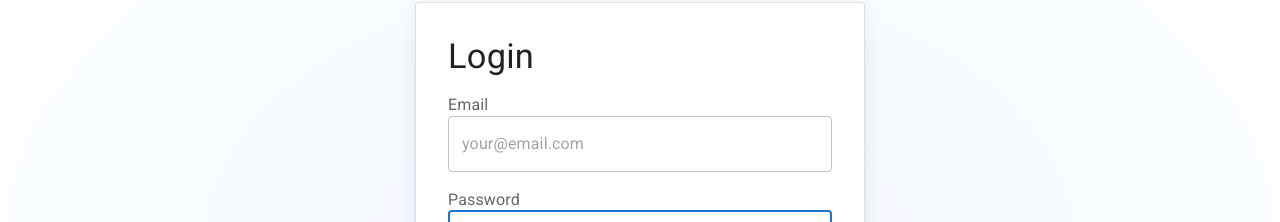
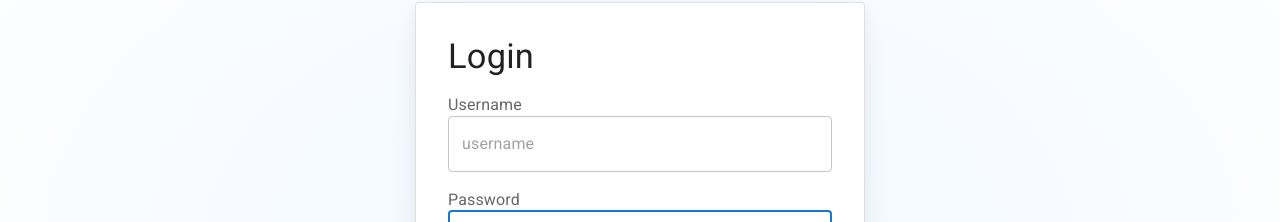
Before and after one commit to desislava-m/react-router-workshop, a React (Vite) app: page /login in a window 1280 px wide. Shown: the part 152-374 px from the top of the page. Built offline with nearby package versions, Linux system fonts and the light colour scheme.

Commit message:
Fetching user data

```diff
--- a/components/Home.jsx
+++ b/components/Home.jsx
@@ -1,6 +1,10 @@
+import CssBaseline from '@mui/material/CssBaseline';
 
 export default function Home() {
     return (
+        <>
+        <CssBaseline enableColorScheme />
         <h1>Home Page</h1>
+        </>
     )
 }
--- a/components/Login.jsx
+++ b/components/Login.jsx
@@ -71,27 +71,35 @@ export default function SignIn(props) {
     setOpen(false);
   };
 
-  const handleSubmit = (event) => {
-    if (emailError || passwordError) {
+  const handleSubmit = async (event) => {
+
       event.preventDefault();
-      return;
-    }
+
     const data = new FormData(event.currentTarget);
-    console.log({
-      email: data.get('email'),
-      password: data.get('password'),
-    });
+
+    const response = await fetch('https://dummyjson.com/user/login', {
+      method: 'POST',
+      headers: { 'Content-Type': 'application/json' },
+      body: JSON.stringify({
+
+        username: data.get('username'),
+        password: data.get('password'),
+
+      }),
+    })
+      const result = await response.json();
+      console.log(result)
   };
 
   const validateInputs = () => {
-    const email = document.getElementById('email');
+    const username = document.getElementById('username');
     const password = document.getElementById('password');
 
     let isValid = true;
 
-    if (!email.value || !/\S+@\S+\.\S+/.test(email.value)) {
+    if (!username.value || !/\S+@\S+\.\S+/.test(username.value)) {
       setEmailError(true);
-      setEmailErrorMessage('Please enter a valid email address.');
+      setEmailErrorMessage('Please enter a valid username.');
       isValid = false;
     } else {
       setEmailError(false);
@@ -136,15 +144,15 @@ export default function SignIn(props) {
             }}
           >
             <FormControl>
-              <FormLabel htmlFor="email">Email</FormLabel>
+              <FormLabel htmlFor="username">Username</FormLabel>
               <TextField
                 error={emailError}
                 helperText={emailErrorMessage}
-                id="email"
-                type="email"
-                name="email"
-                placeholder="your@email.com"
-                autoComplete="email"
+                id="username"
+                type="username"
+                name="username"
+                placeholder="username"
+                autoComplete="username"
                 autoFocus
                 required
                 fullWidth
--- a/components/Pricing.jsx
+++ b/components/Pricing.jsx
@@ -1,5 +1,10 @@
+import CssBaseline from '@mui/material/CssBaseline';
+
 export default function Pricing() {
     return (
+        <>
+        <CssBaseline enableColorScheme />
         <h1>Pricing Page</h1>
+        </>
     )
 }
```
